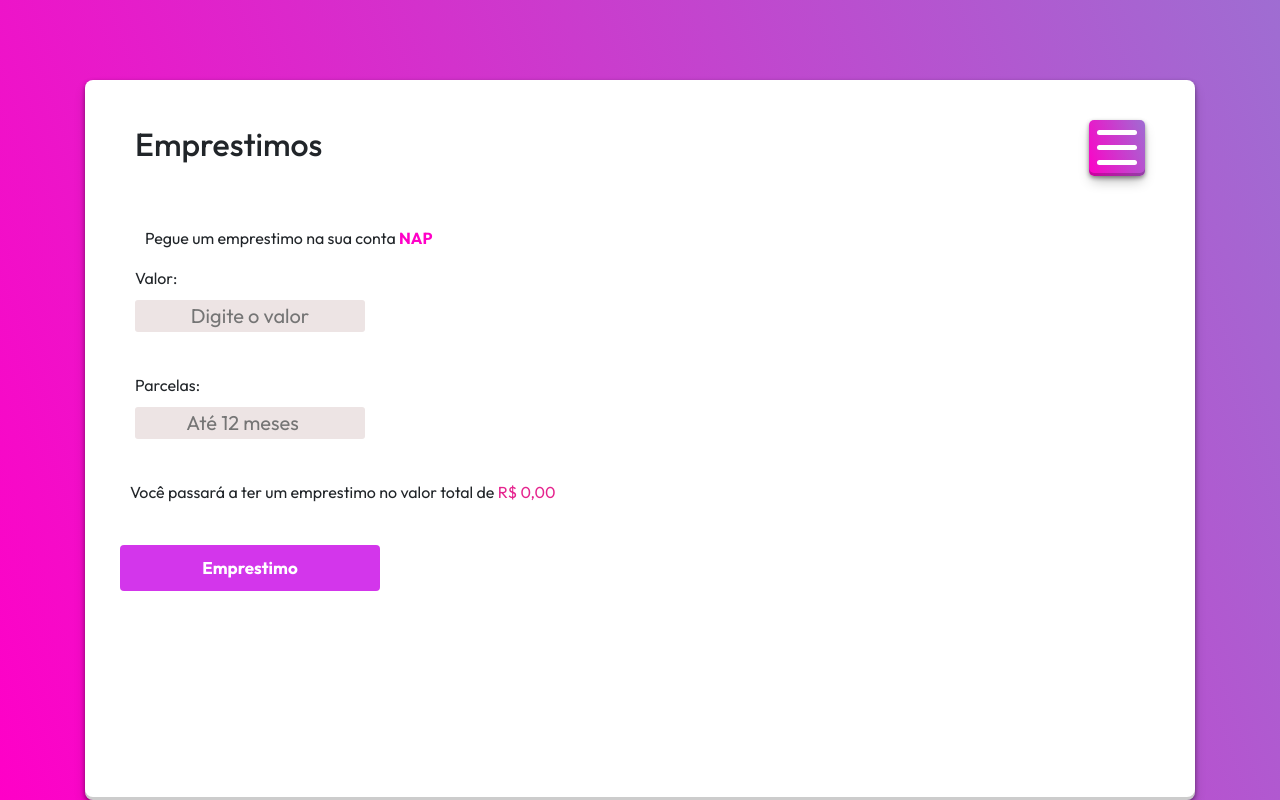
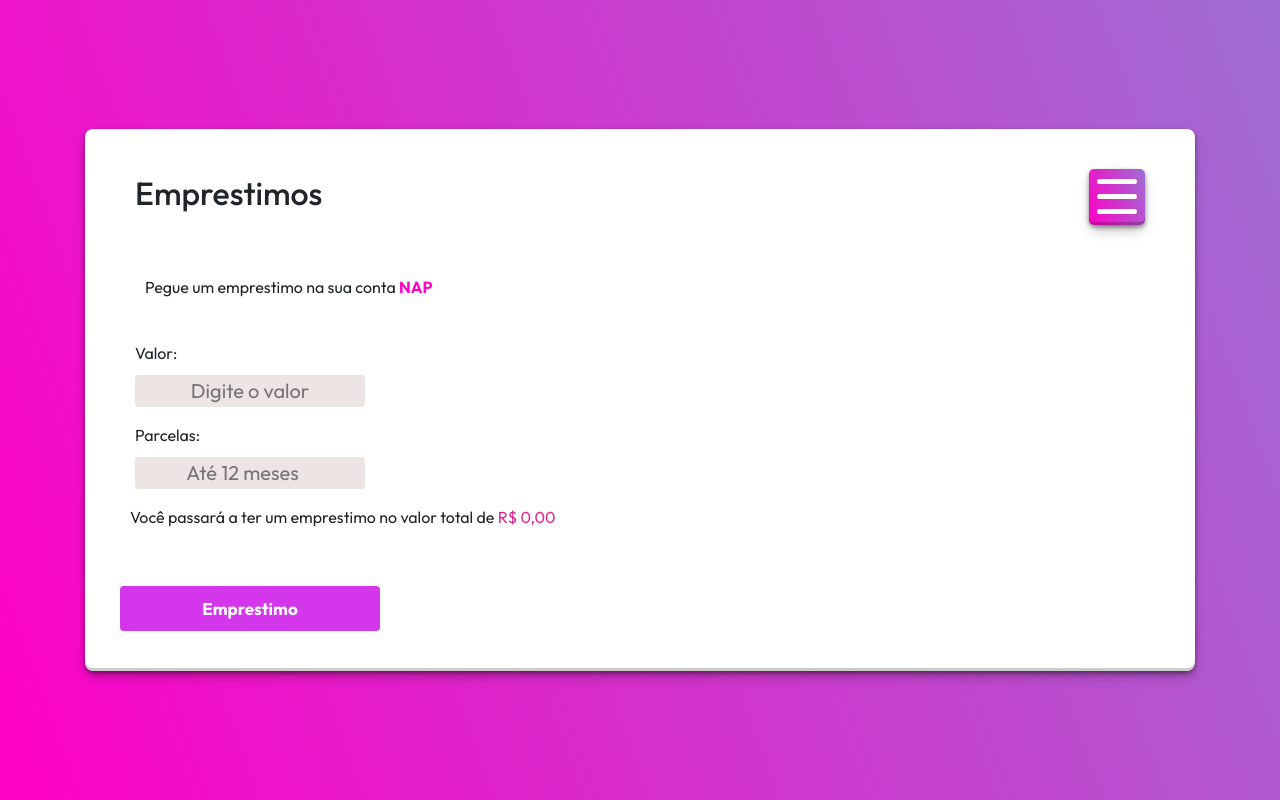
Before and after one commit to luis10barbo/nap-bank, a PHP site: page /perfil/emprestimo.php in a window 1280 px wide. Run offline with PHP 8.4, Linux system fonts and the light colour scheme.

Commit message:
add att style emprestimo e trans

```diff
--- a/perfil/pix.php
+++ b/perfil/pix.php
@@ -1,5 +1,5 @@
 <!DOCTYPE html>
-<html lang="en">
+<html lang="pt-br">
 
 <head>
   <meta charset="UTF-8" />
--- a/static/css/depTrans.css
+++ b/static/css/depTrans.css
@@ -7,15 +7,15 @@
     align-items: center;
     font-family: 'Lucida Sans', 'Lucida Sans Regular', 'Lucida Grande', 'Lucida Sans Unicode', Geneva, Verdana, sans-serif;
 }
+
 .container-corpo {
   display:flex;
   flex-direction: column;
   height: 100%;
+  justify-content: center;
 }
 .corpo{
-    margin-top: auto;
     width: 100%;
-    height: 90%;
     background-color: white;
     padding: 30px 60px;
     box-shadow: rgba(0, 0, 0, 0.4) 0px 2px 4px, rgba(0, 0, 0, 0.3) 0px 7px 13px -3px, rgba(0, 0, 0, 0.2) 0px -3px 0px inset;
--- a/static/css/emprestimo.css
+++ b/static/css/emprestimo.css
@@ -12,14 +12,12 @@
     font-family: 'Lucida Sans', 'Lucida Sans Regular', 'Lucida Grande', 'Lucida Sans Unicode', Geneva, Verdana, sans-serif;
 }
 .container-corpo {
+    justify-content: center;
     display: flex;
     flex-direction: column;
-    height: 100%;
 }
 .corpo{
-    margin-top: auto;
     width: 100%;
-    height: 90%;
     background-color: white;
     padding:40px 50px;
     box-shadow: rgba(0, 0, 0, 0.4) 0px 2px 4px, rgba(0, 0, 0, 0.3) 0px 7px 13px -3px, rgba(0, 0, 0, 0.2) 0px -3px 0px inset;
@@ -51,6 +49,8 @@
     left: 10px;
 }
 p{
+    margin-top: 27px;
+    height: 50px;
     margin-left: 10px;
 }
 .logoTeste{
@@ -122,18 +122,12 @@
 }
 
 #input_box {
-    display: flexbox;
     flex-direction: column;
-    gap: 25px;
-    border-radius: 5px;
-
 }
 
 .input-field {
     display: flex;
     flex-direction: column;
-    width: 15%;
-
 }
 
 #calculate {
@@ -145,7 +139,7 @@
     font-size: 17px;
     border-radius: 4px;
     cursor: pointer;
-
+    margin-top: 15px;
 }
 
 .input-field input {
@@ -155,7 +149,6 @@
     font-size: 20px;
     text-align: center;
 }
-
 .label-input {
     margin-bottom: 10px;
 
```
